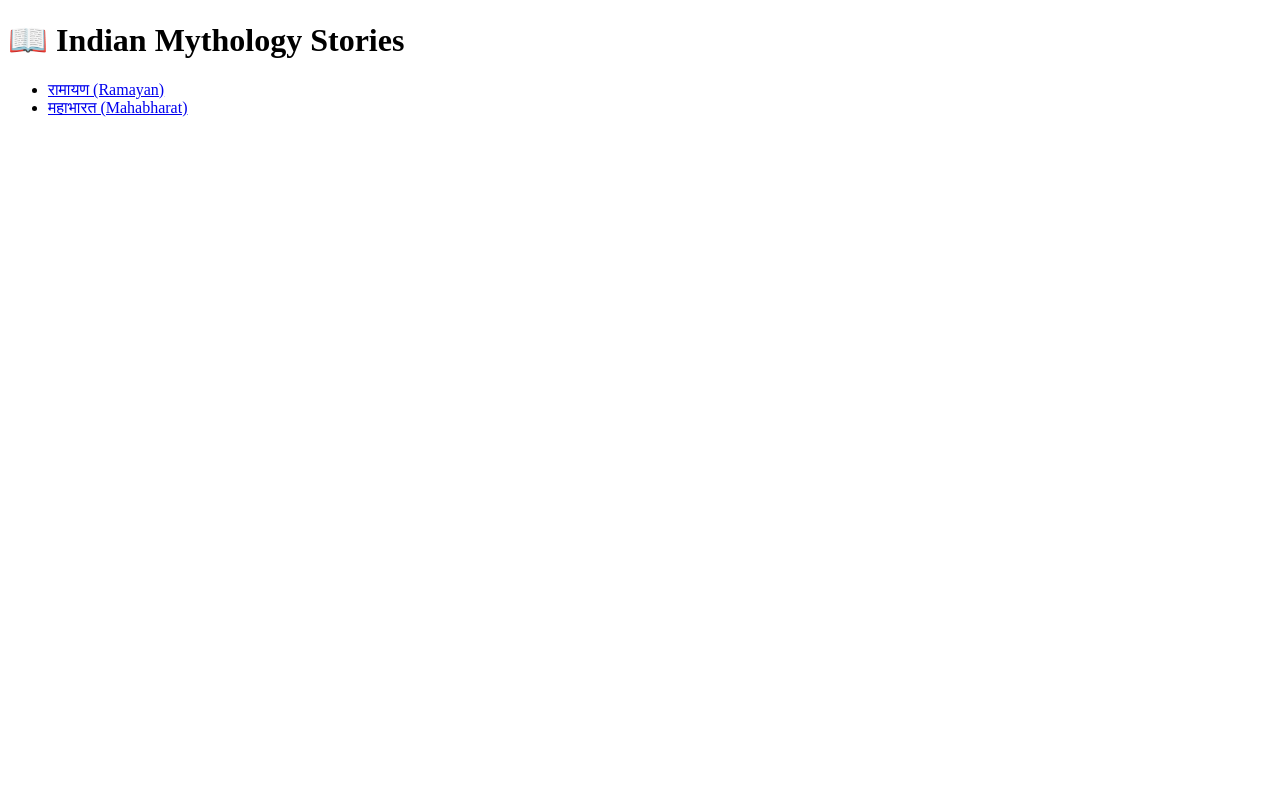
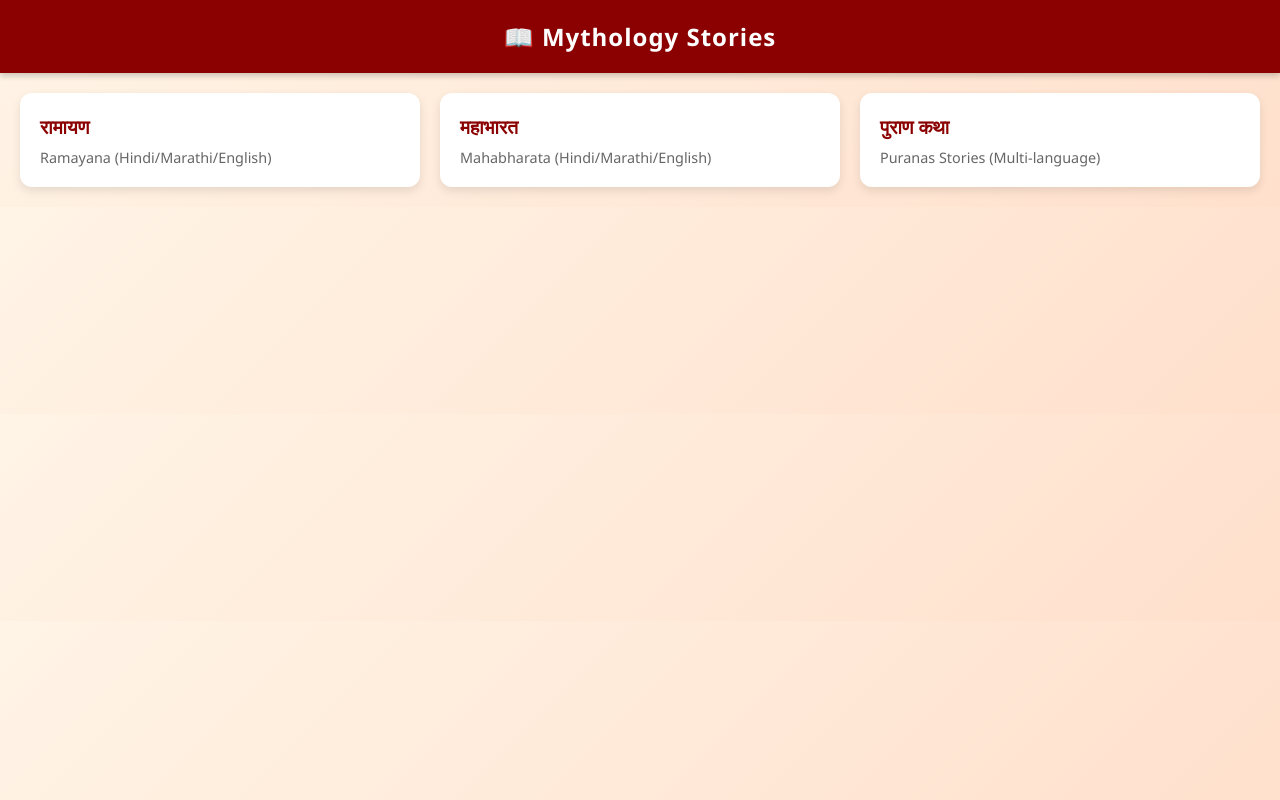
Before and after one commit to GouravKesarkar/mythology-stories, a plain HTML site: page index.html in a window 1280 px wide. Drawn offline with Linux system fonts and the light colour scheme.

Commit message:
Add files via upload

```diff
--- a/index.html
+++ b/index.html
@@ -4,16 +4,84 @@
   <meta charset="UTF-8">
   <meta name="viewport" content="width=device-width, initial-scale=1.0">
   <title>Mythology Stories</title>
-  <link rel="stylesheet" href="styles.css">
-  <link rel="manifest" href="manifest.json">
+  <style>
+    body {
+      font-family: 'Segoe UI', Tahoma, sans-serif;
+      margin: 0;
+      background: linear-gradient(135deg, #fff4e6, #ffe0cc);
+      color: #333;
+    }
+
+    header {
+      text-align: center;
+      padding: 20px;
+      background: #8b0000;
+      color: white;
+      font-size: 1.5rem;
+      font-weight: bold;
+      letter-spacing: 1px;
+      box-shadow: 0 3px 6px rgba(0,0,0,0.2);
+    }
+
+    .story-list {
+      display: grid;
+      grid-template-columns: repeat(auto-fit, minmax(250px, 1fr));
+      gap: 20px;
+      padding: 20px;
+    }
+
+    .card {
+      background: white;
+      border-radius: 12px;
+      box-shadow: 0 4px 10px rgba(0,0,0,0.1);
+      padding: 20px;
+      transition: transform 0.2s ease, box-shadow 0.2s ease;
+      cursor: pointer;
+    }
+
+    .card:hover {
+      transform: translateY(-5px);
+      box-shadow: 0 8px 16px rgba(0,0,0,0.2);
+    }
+
+    .card h2 {
+      margin: 0;
+      font-size: 1.2rem;
+      color: #8b0000;
+    }
+
+    .card p {
+      margin: 8px 0 0;
+      font-size: 0.9rem;
+      color: #666;
+    }
+  </style>
 </head>
 <body>
-  <h1>📖 Indian Mythology Stories</h1>
-  <ul id="story-list">
-    <li><a href="story.html?story=ramayan">रामायण (Ramayan)</a></li>
-    <li><a href="story.html?story=mahabharat">महाभारत (Mahabharat)</a></li>
-  </ul>
+  <header>📖 Mythology Stories</header>
 
-  <script src="app.js"></script>
+  <section class="story-list">
+    <div class="card" onclick="goToLanguagePage('ramayana')">
+      <h2>रामायण</h2>
+      <p>Ramayana (Hindi/Marathi/English)</p>
+    </div>
+
+    <div class="card" onclick="goToLanguagePage('mahabharata')">
+      <h2>महाभारत</h2>
+      <p>Mahabharata (Hindi/Marathi/English)</p>
+    </div>
+
+    <div class="card" onclick="goToLanguagePage('puranas')">
+      <h2>पुराण कथा</h2>
+      <p>Puranas Stories (Multi-language)</p>
+    </div>
+  </section>
+
+  <script>
+    function goToLanguagePage(storyId) {
+      // navigate to language page with storyId
+      window.location.href = "language.html?story=" + storyId;
+    }
+  </script>
 </body>
 </html>
```
